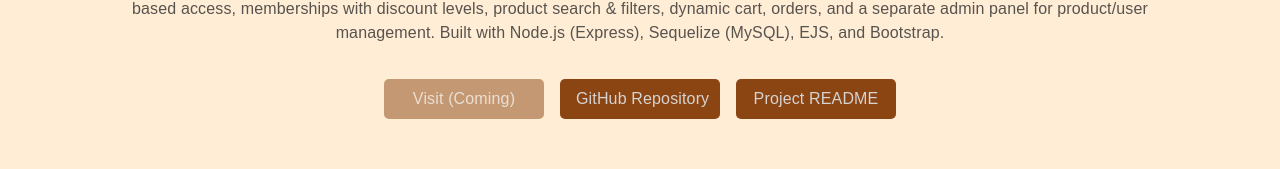
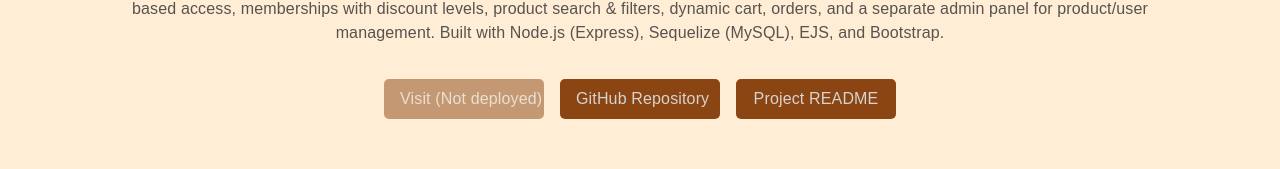
Before and after one commit to runeunhjem/portfolio-2, a React (Vite) app: page / in a window 1280 px wide. Shown: the part 1260-1429 px from the top of the page. Built offline with nearby package versions, Linux system fonts and the light colour scheme; a web font is replaced by a local one.

Commit message:
Change repo url of pulsemarket to pulsemarket-untouched

```diff
--- a/src/components/ProjectGallery/projectsData.js
+++ b/src/components/ProjectGallery/projectsData.js
@@ -320,17 +320,17 @@ const projectsData = [
     ],
     links: [
       {
-        label: "Visit (Coming)",
+        label: "Visit (Not deployed)",
         url: "#",
         disabled: true,
       },
       {
         label: "GitHub Repository",
-        url: "https://github.com/runeunhjem/PulseMarket",
+        url: "https://github.com/runeunhjem/PulseMarket-Untouched",
       },
       {
         label: "Project README",
-        url: "https://github.com/runeunhjem/PulseMarket/blob/main/README.md",
+        url: "https://github.com/runeunhjem/PulseMarket-Untouched/blob/main/README.md",
       },
     ],
   },
```
